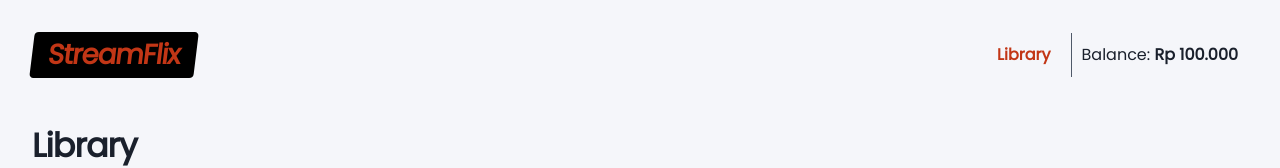
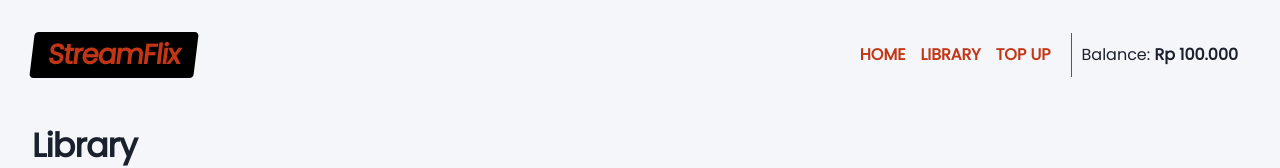
Before and after one commit to naufaal98/streamflix, a React (Create React App) app: page /library in a window 1280 px wide. Shown: the top 168 px of the page. Built offline with nearby package versions, Linux system fonts and the light colour scheme.

Commit message:
Improve Header resopnsiveness

```diff
--- a/package.json
+++ b/package.json
@@ -21,6 +21,7 @@
     "node-sass": "4.14.1",
     "react": "^17.0.1",
     "react-dom": "^17.0.1",
+    "react-lazyload": "^3.1.0",
     "react-router-dom": "^5.2.0",
     "react-scripts": "4.0.1",
     "sass-resources-loader": "^2.1.1",
@@ -54,6 +55,7 @@
     ]
   },
   "devDependencies": {
+    "@types/react-lazyload": "^3.0.0",
     "@typescript-eslint/eslint-plugin": "^4.8.2",
     "@typescript-eslint/parser": "^4.8.2",
     "eslint": "^7.14.0",
--- a/src/components/Layout/Header.module.scss
+++ b/src/components/Layout/Header.module.scss
@@ -30,28 +30,38 @@
 
 .RightSide {
   display: flex;
+  flex-direction: column-reverse;
   align-items: center;
   margin-top: 30px;
   @media (min-width: 650px) {
+    flex-direction: row;
     margin-top: 0;
     margin-left: auto;
   }
 }
 
 .Navigation {
-  margin-right: 20px;
+  display: flex;
+  gap: 15px;
+
+  @media (min-width: 650px) {
+    margin-right: 20px;
+  }
 
   a {
     text-decoration: none;
     font-weight: var(--fontWeight-bold);
+    text-transform: uppercase;
   }
 }
 
 .Balance {
   color: var(--color-heading);
-  border-left: 1.5px solid var(--color-text-light);
   padding: 10px;
   span {
     font-weight: var(--fontWeight-bold);
   }
+  @media (min-width: 650px) {
+    border-left: 1.5px solid var(--color-text-light);
+  }
 }
--- a/src/components/Layout/Header.tsx
+++ b/src/components/Layout/Header.tsx
@@ -1,7 +1,6 @@
-import Button from 'components/Button/Button';
 import { UserContext } from 'context/UserContext';
 import React from 'react';
-import { Link } from 'react-router-dom';
+import { NavLink } from 'react-router-dom';
 import formatToCurrency from 'utils/formatToCurrency';
 import styles from './Header.module.scss';
 
@@ -10,13 +9,15 @@ export default function Header() {
   return (
     <header className={styles.Header}>
       <h1 className={styles.LogoWrapper}>
-        <Link to="/" className={styles.Logo}>
+        <NavLink to="/" className={styles.Logo}>
           StreamFlix
-        </Link>
+        </NavLink>
       </h1>
       <div className={styles.RightSide}>
         <nav className={styles.Navigation}>
-          <Link to="/library">Library</Link>
+          <NavLink to="/">Home</NavLink>
+          <NavLink to="/library">Library</NavLink>
+          <NavLink to="/library">Top Up</NavLink>
         </nav>
         <div className={styles.Balance}>
           Balance: <span>{formatToCurrency(userData.balance)}</span>
```
Also changed, not shown: 2 other files (tests, documents, lock files or other folders).
